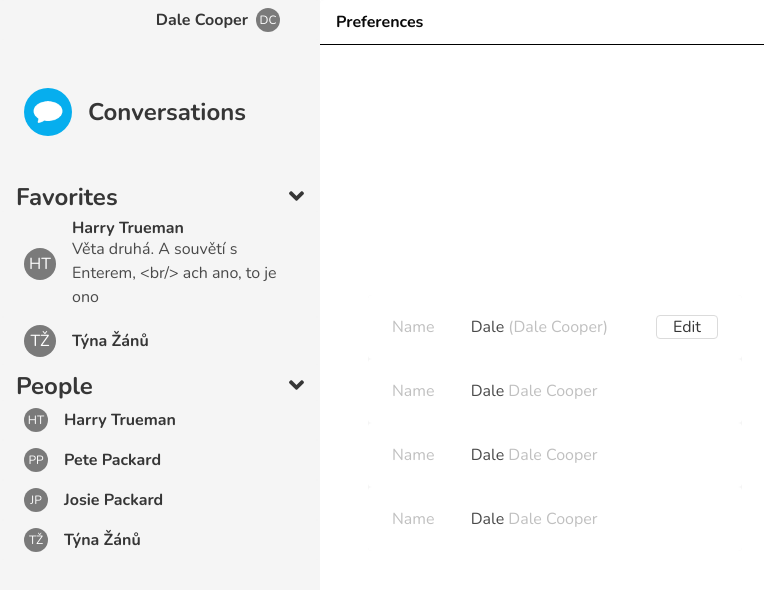
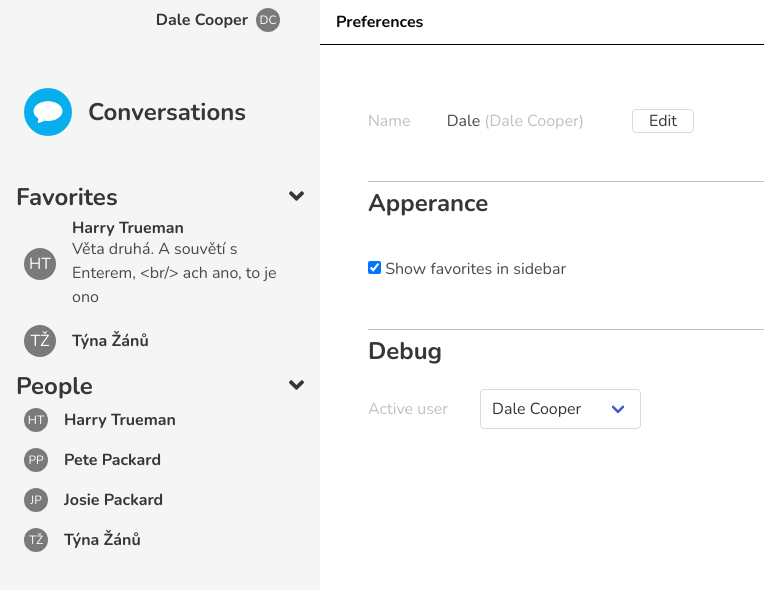
Before and after one commit to Consilius/chat, a React app: page / in a window 1280 px wide. Shown: the top 590 px of the page, without its empty margins (0-764 px from the left). Built offline with nearby package versions, Linux system fonts and the light colour scheme.

Commit message:
Preferences

```diff
--- a/src/App.tsx
+++ b/src/App.tsx
@@ -4,7 +4,7 @@ import {FontAwesomeIcon} from '@fortawesome/react-fontawesome'
 import {faAngleRight, faAngleDown, faArrowAltCircleUp, faStar} from '@fortawesome/free-solid-svg-icons'
 import {Preferences, Messages, Avatar, LatestSwitch, Favorites, People, Conversations, ModalForm} from './components';
 import {initialState, reducer} from './reducer';
-import {getInitials} from './utils';
+import {getInitials, emptyPerson} from './utils';
 
 if (process.env.NODE_ENV !== 'production') {
     console.log('Looks like we are in development mode!');
@@ -13,20 +13,8 @@ if (process.env.NODE_ENV !== 'production') {
 export const App = () => {
     const [state, dispatch] = useReducer(reducer, initialState);
     const [text, setText] = useState('');
-    const [loggedUser, setLoggedUser] = useState({
-        id: '',
-        displayName: '',
-        fullName: '',
-        initials: '',
-        hasFavorites: [''],
-    })
-    const [activePerson, setActivePerson] = useState({
-        id: '',
-        displayName: '',
-        fullName: '',
-        initials: '',
-        hasFavorites: [''],
-    })
+    const [loggedUser, setLoggedUser] = useState({...emptyPerson})
+    const [activePerson, setActivePerson] = useState({...emptyPerson})
 
     useEffect(() => {
         const tmpLU = state.people.find(row => row.id === state.loggedUserId)
@@ -50,7 +38,7 @@ export const App = () => {
                 initials: getInitials(tmpAP.fullName),
             })
         } else {
-            new Error('Active person not foun')
+            setActivePerson({...emptyPerson})
         }
     }, [state.activePersonId])
 
@@ -82,7 +70,7 @@ export const App = () => {
                             </div>
                         </div>
                     </div>
-                    <div className="content mt-5 mb-0">
+                    {state.showFavorites && <><div className="content mt-5 mb-0">
                         <h2 className="title is-4 py-0 my-0 px-4 is-flex is-justify-content-space-between"><span>Favorites</span>
                         <FontAwesomeIcon style={{cursor: 'pointer'}} icon={state.showFavorite ? faAngleDown : faAngleRight} onClick={e => {e.preventDefault(); dispatch({type: 'toggle', attr: 'Favorite'})}} /></h2>
                     </div>
@@ -91,7 +79,7 @@ export const App = () => {
                         people={state.people}
                         loggedUser={loggedUser}
                         dispatch={dispatch}
-                    />}
+                    />}</>}
                     <div className="content mt-2 mb-0">
                         <h2 className="title is-4 py-0 my-0 px-4 is-flex is-justify-content-space-between"><span>People</span>
                         <FontAwesomeIcon style={{cursor: 'pointer'}} icon={state.showPeople ? faAngleDown : faAngleRight} onClick={e => {e.preventDefault(); dispatch({type: 'toggle', attr: 'People'})}} />
@@ -124,8 +112,10 @@ export const App = () => {
                     </article>
                 </div>}
                 {state.displayPreferences ? <Preferences
+                    people={state.people}
                     loggedUser={loggedUser}
                     showModal={state.showModal}
+                    showFavorites={state.showFavorites}
                     dispatch={dispatch}
                 /> : <div className="column has-background-white">
                     <section className="hero is-fullheight">
--- a/src/components/Preferences.tsx
+++ b/src/components/Preferences.tsx
@@ -3,8 +3,10 @@ import styled from 'styled-components'
 import {PersonType} from '../types';
 
 type Props = {
+    people: Array<PersonType>,
     loggedUser: PersonType;
     showModal: boolean;
+    showFavorites: boolean;
     dispatch: Function;
 }
 
@@ -17,24 +19,32 @@ export const Preferences = (props: Props) => <div className="column has-backgrou
             </div>
         </article>
     </div>
-    <Body className="hero-body">
-        <article className="message">
-            <div className="message-body has-background-white" style={{border: "none"}}>
-                <div>
-                    <em>Name</em> <span>{props.loggedUser.displayName} <em>({props.loggedUser.fullName})</em></span>
-                    <button className="button" onClick={e => {e.preventDefault(); props.dispatch({type: 'toggle', attr: 'Modal'})}}>Edit</button>
-                </div>
+    <Body>
+        <BorderDiv>
+            <em>Name</em> <span>{props.loggedUser.displayName} <em>({props.loggedUser.fullName})</em></span>
+            <button className="button" onClick={e => {e.preventDefault(); props.dispatch({type: 'toggle', attr: 'Modal'})}}>Edit</button>
+        </BorderDiv>
+        <h2 className="title is-4 mt-2">Apperance</h2>
+        <BorderDiv>
+            <label className="checkbox">
+                <label><input
+                    type="checkbox"
+                    value="1"
+                    checked={props.showFavorites}
+                    onChange={e => {props.dispatch({type: 'toggle', attr: 'Favorites'})}}
+                /> Show favorites in sidebar</label>
+            </label>
+        </BorderDiv>
+        <h2 className="title is-4 mt-2">Debug</h2>
+        <SelectDiv style={{}}><em>Active user</em>
+            <div className="select">
+                <select value={props.loggedUser.id} onChange={e => {e.preventDefault(); props.dispatch({type: 'setLoggedUserId', value: e.target.value})}}>
+                    {props.people.map(row => <option value={row.id} key={row.id}>
+                        {row.fullName}
+                    </option>)}
+                </select>
             </div>
-            <div className="message-body has-background-white" style={{border: "none"}}>
-                <div><em>Name</em> <span>{props.loggedUser.displayName} <em>{props.loggedUser.fullName}</em></span></div>
-            </div>
-            <div className="message-body has-background-white" style={{border: "none"}}>
-                <div><em>Name</em> <span>{props.loggedUser.displayName} <em>{props.loggedUser.fullName}</em></span></div>
-            </div>
-            <div className="message-body has-background-white" style={{border: "none"}}>
-                <div><em>Name</em> <span>{props.loggedUser.displayName} <em>{props.loggedUser.fullName}</em></span></div>
-            </div>
-        </article>
+        </SelectDiv>
     </Body>
 
 </section>
@@ -43,6 +53,11 @@ export const Preferences = (props: Props) => <div className="column has-backgrou
 const Body = styled.div`
     background-color: #fff;
     align-items: flex-start;
+    flex-direction: column;
+    padding: 3rem 3rem;
+    flex-grow: 1;
+    flex-shrink: 0;
+    display: flex;
 
     button {
         height: 1.5em;
@@ -57,3 +72,19 @@ const Body = styled.div`
         color: silver;
     }
 `;
+
+const SelectDiv = styled.div`
+    display: flex;
+    align-items: center;
+
+    div {
+        margin-left: 2rem;
+    }
+`;
+
+const BorderDiv = styled.div`
+    width: 60%;
+    border-bottom: 1px silver solid;
+    padding-top: 1rem;
+    padding-bottom: 3rem;
+`;
--- a/src/reducer.tsx
+++ b/src/reducer.tsx
@@ -6,13 +6,14 @@ import {getActiveConversation} from './utils';
 export const initialState: StateType = {
     showPeople: true,
     showFavorite: true,
+    showFavorites: true,
     showModal: false,
     displayConversations: false,
     displayPreferences: true,
     whichConversation: 'Latest',
     loggedUserId: '1',
-    activePersonId: '2',
-    activeConversationId: '1',
+    activePersonId: '',
+    activeConversationId: '',
     conversations: [{
         id: '1',
         users: ['1', '2'],
@@ -209,6 +210,14 @@ export const reducer = (state: StateType, action: ActionType) => {
 
         }
 
+        case 'setLoggedUserId':
+            return {
+                ...state,
+                loggedUserId: action.value,
+                activeConversationId: '',
+                activePersonId: '',
+            }
+
         default:
             throw new Error('Undefined dispatch type');
     }
--- a/src/types.ts
+++ b/src/types.ts
@@ -28,6 +28,7 @@ export type WhichConversationType = 'Latest'|'All';
 export type StateType = {
     showPeople: boolean,
     showFavorite: boolean,
+    showFavorites: boolean,
     showModal: boolean,
     displayConversations: boolean,
     displayPreferences: boolean,
--- a/src/utils.ts
+++ b/src/utils.ts
@@ -1,6 +1,6 @@
 import {nanoid} from "nanoid";
 import {DateTime} from "luxon"; '@types/luxon';
-import {ConversationType, MessageType} from './types';
+import {ConversationType, MessageType, PersonType} from './types';
 
 export const getInitials = (fullName: string): string => {
     const nameParts = fullName.split(' ', 2);
@@ -40,3 +40,11 @@ export const getActiveConversation = (conversations: Array<ConversationType>, lo
 }
 
 export const getLastMessage = (messages: Array<MessageType>): string => messages.length ? messages[messages.length - 1].text : '';
+
+export const emptyPerson: PersonType = {
+    id: '',
+    displayName: '',
+    fullName: '',
+    initials: '',
+    hasFavorites: [''],
+}
```
Also changed, not shown: tsconfig-copy.json (deleted, +0 -12 lines).
